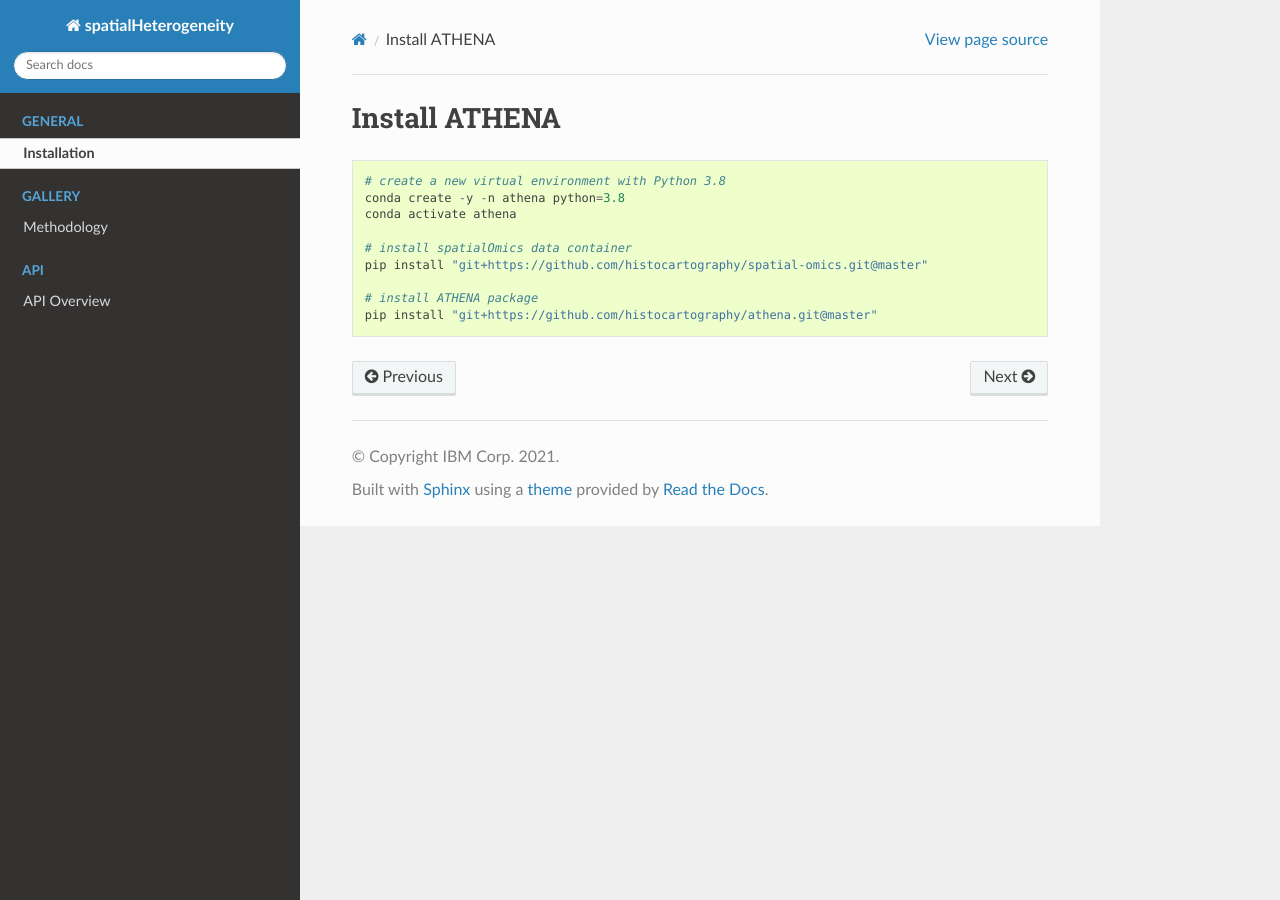
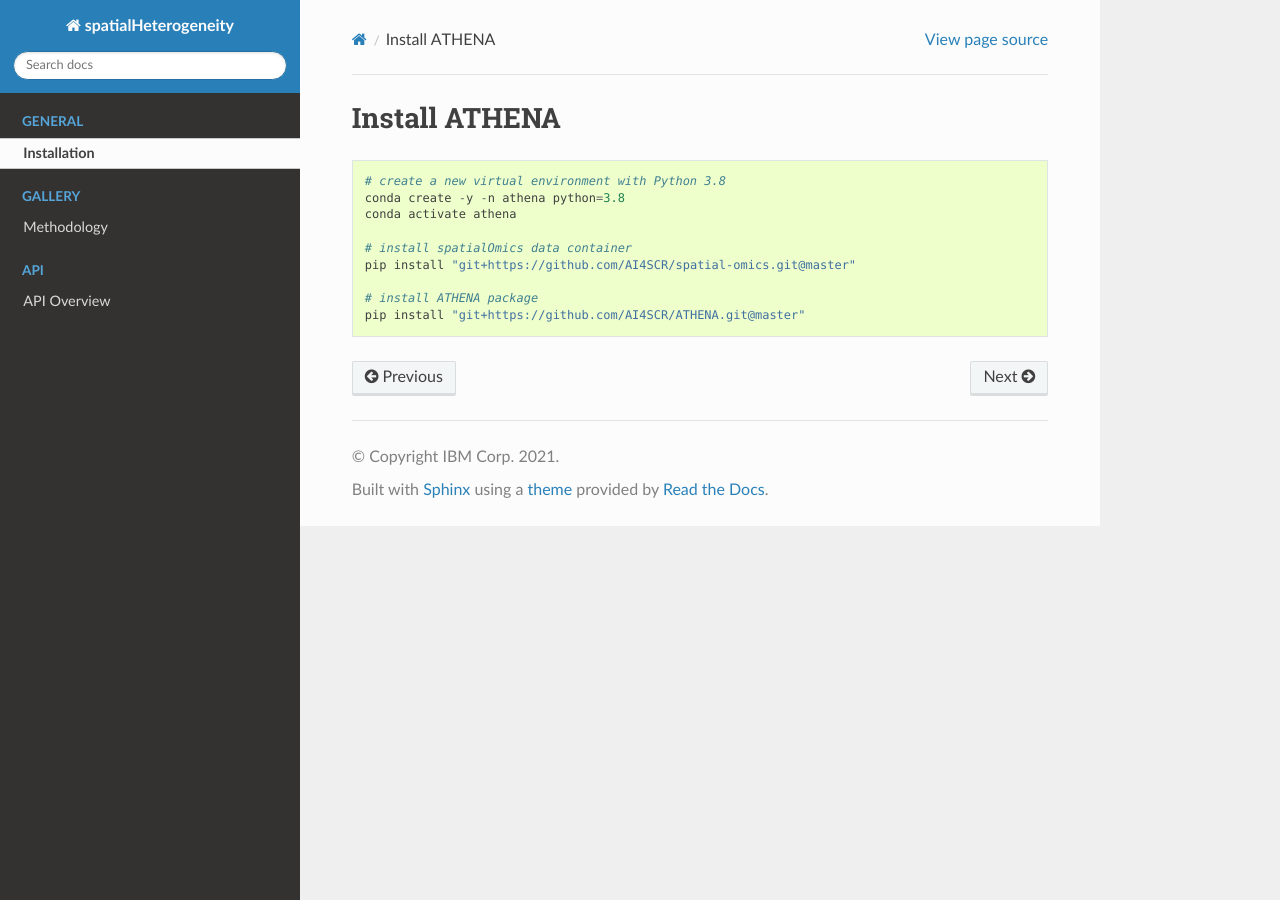
Before and after one commit to AI4SCR/ATHENA, a Sphinx documentation site: the page built from docs/source/installation.md, in a window 1280 px wide. Built offline with Sphinx 7.4.7 and the Read the Docs theme 2.0.0, drawn with Linux system fonts in a browser that asks for light colours; pages that are not in the unit, such as notebooks, are missing from menus; some of the changed lines change nothing that is shown.

Commit message:
switch to ai4scr repo

````diff
--- a/docs/source/installation.md
+++ b/docs/source/installation.md
@@ -6,8 +6,8 @@ conda create -y -n athena python=3.8
 conda activate athena
 
 # install spatialOmics data container
-pip install "git+https://github.com/histocartography/spatial-omics.git@master"
+pip install "git+https://github.com/AI4SCR/spatial-omics.git@master"
 
 # install ATHENA package
-pip install "git+https://github.com/histocartography/athena.git@master"
+pip install "git+https://github.com/AI4SCR/ATHENA.git@master"
 ```
````
